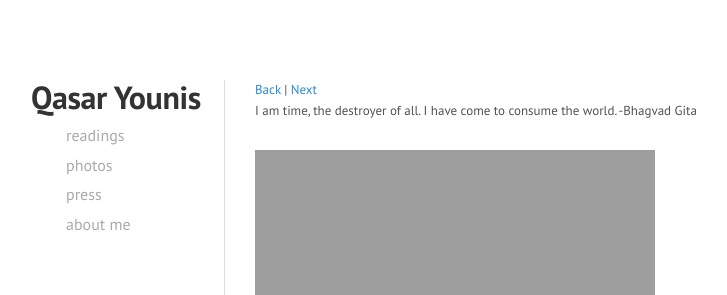
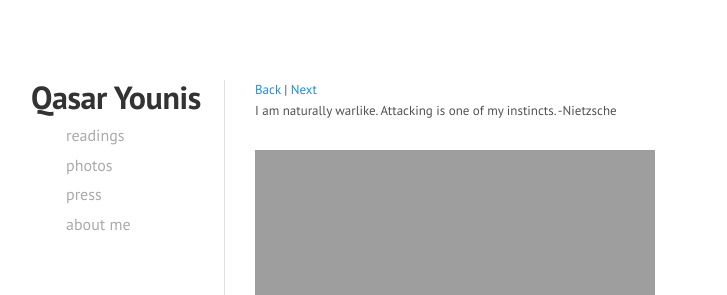
Before and after one commit to qasar/qasar.github.io, a Jekyll site: the page built from photos.html, in a window 1280 px wide. Shown: the top 295 px of the page, without its empty margins (35-762 px from the left). Built offline with Jekyll 4.4.1, drawn with Linux system fonts in a browser that asks for light colours; some of the changed lines change nothing that is shown.

Commit message:
Update photos.html

```diff
--- a/photos.html
+++ b/photos.html
@@ -12,11 +12,11 @@
 
 
 var imageText = [
-"I am time, the destroyer of all. I have come to consume the world.  test 1",
-"I am naturally warlike. Attacking is one of my instincts. - Nietzche. I am time, the destroyer of all. I have come to consume the world.  test 2",
-"I am time, the destroyer of all. I have come to consume the world.  test 3",
-"I am time, the destroyer of all. I have come to consume the world.  test 4",
-"I am time, the destroyer of all. I have come to consume the world.  test 5",
+"place holder",
+"When I admire the wonder of a sunset or the beauty of the moon, my soul expands in worship of the Creator -Mahatma Gandhi",
+"Under capitalism, man exploits man. Under communism, it's just the opposite. -John Kenneth Galbraith",
+"I am time, the destroyer of all. I have come to consume the world. -Bhagavad Gita",
+"It is no measure of health to be well adjusted to a profoundly sick society. -Krishnamurti",
 ]
 
 var imgCount = 0;
@@ -59,7 +59,7 @@
 <a href="#" onclick="previous(); return false;">Back</a> |
 <a href="#" onclick="next(); return false;">Next</a>
 </div>
-<div id="imageText"> I am time, the destroyer of all. I have come to consume the world. -Bhagvad Gita </div>
+<div id="imageText"> I am naturally warlike. Attacking is one of my instincts. -Nietzsche </div>
 <img id="gallery" onclick="next()" src=	"http://qasaryounis.com/assets/bul.jpg",
  >
 
```
